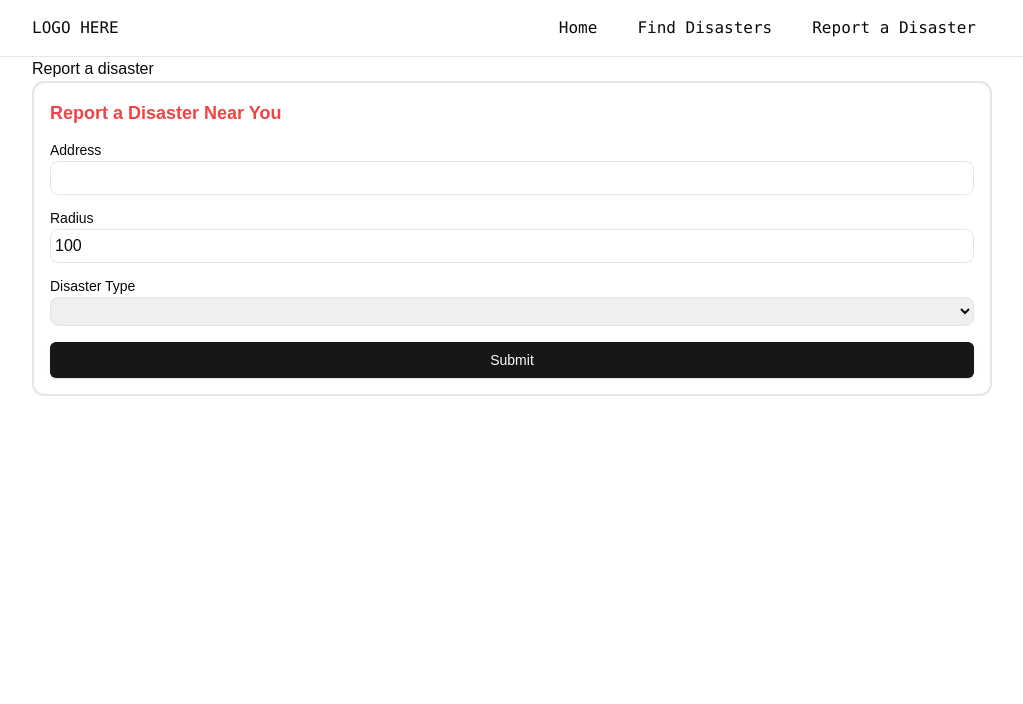
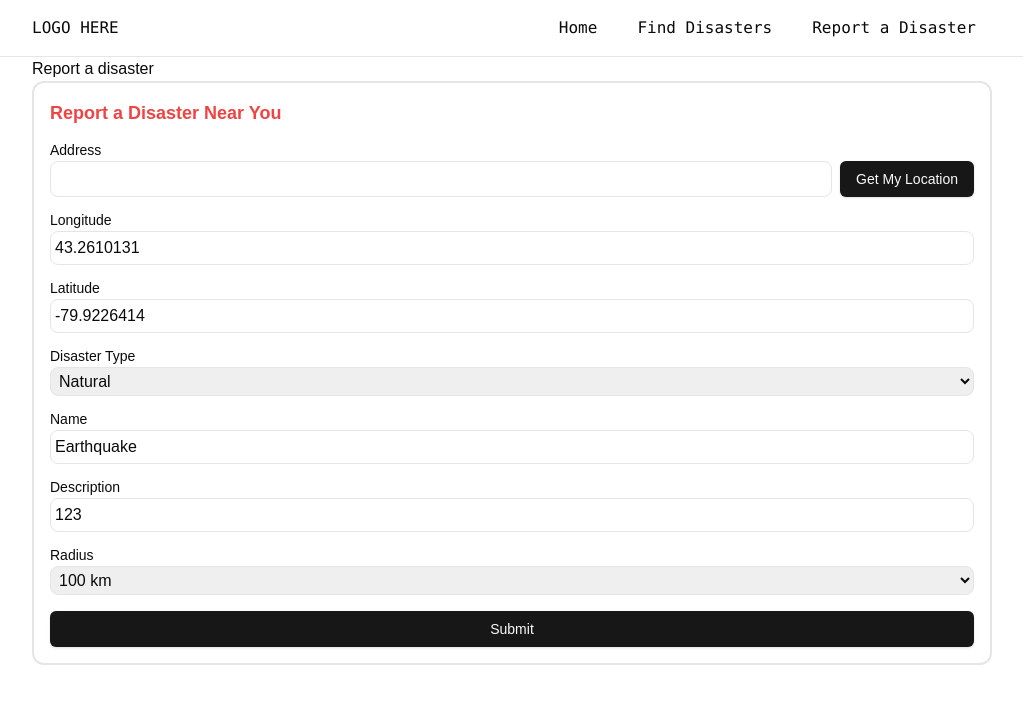
Before and after one commit to JeremyTubongbanua/OEC_2025, a Next.js app in the folder frontend/: page /report in a window 1280 px wide. Shown: the top 704 px of the page, without its empty margins (128-1151 px from the left). Built offline with nearby package versions, Linux system fonts and the light colour scheme.

Commit message:
feat: working reportdisaster

```diff
--- a/frontend/src/components/forms/ReportDisaster.tsx
+++ b/frontend/src/components/forms/ReportDisaster.tsx
@@ -12,6 +12,10 @@ const reportDisasterSchema = z.object({
    address: z.string(),
    radius: z.string(),
    disasterType: z.string(),
+   name: z.string(),
+   description: z.string(),
+   longitude: z.string(),
+   latitude: z.string(),
 });
 
 export default function ReportDisaster() {
@@ -24,49 +28,127 @@ export default function ReportDisaster() {
       defaultValues: {
          address: '',
          radius: '100',
-         disasterType: '',
+         disasterType: 'natural',
+         name: 'Earthquake',
+         description: '123',
+         longitude: 43.2610131,
+         latitude: -79.9226414,
       },
    });
 
    function onSubmit(data: {
+      name: string;
+      description: string;
       address: string;
       radius: string;
       disasterType: string;
+      longitude: string;
+      latitude: string;
    }) {
+      const disasterType = data.disasterType;
+      const name = data.name;
+      const description = data.description;
       const address = data.address;
       const radius = data.radius;
-      const disasterType = data.disasterType;
+      const longitude = data.longitude;
+      const latitude = data.latitude;
 
-      let lat = 0;
-      let lng = 0;
 
-      const formattedAddress = address.replace(/\s+/g, '+');
-      fetchLngLat(formattedAddress).then((data) => {
-         lat = Number(data[0].lat);
-         lng = Number(data[0].lon);
-         console.log(lat, lng);
-      });
+      let get_subhubs_url = `http://40.233.92.183:3000/get_subhubs?radius_km=${radius}&longitude=${longitude}&latitude=${latitude}`;
+            console.log('get_subhubs_url:', get_subhubs_url);
+            fetch(get_subhubs_url)
+               .then(response => response.json())
+               .then(data => {
+                  // console.log('Subhubs data:', data);
+                  let subhubs = data;
 
-      type DisasterData = {
-         id: string;
-         ip: string;
-         latitude: number;
-         longitude: number;
-         name: string;
-         port: string;
-         radius_km: string;
-         disasterType: string;
-      };
+                  // for each subhub, make a /disasters call
+                  for (let i = 0; i < subhubs.length; i++) {
+                     let subhub = subhubs[i];
+                     let add_new_disaster_url = `http://${subhub.ip}:${subhub.port}/add_new_disaster`;
+                     let payload = {
+                        'disaster_type': disasterType,
+                        'name': name,
+                        'description': description,
+                        'longitude': longitude,
+                        'latitude': latitude,
+                        'radius_km': radius,
+                     };
 
-      let disasterData: DisasterData[] = [];
-      fetch(
-         `http://40.233.92.183:3000/report_disaster?radius_km=${radius}&longitude=${lng}&latitude=${lat}&disasterType=${disasterType}`
-      ).then((response) => {
-         response.json().then((data) => {
-            disasterData = data;
-            console.log('disasterData', disasterData);
-         });
-      });
+                     // put request
+                     fetch(add_new_disaster_url, {
+                        method: 'POST',
+                        headers: {
+                           'Content-Type': 'application/json',
+                        },
+                        body: JSON.stringify(payload),
+                     })
+                        .then(response => response.json())
+                        .then(data => {
+                           console.log('Disaster data:', data);
+                        })
+                        .catch(error => {
+                           console.error('Error adding disaster:', error);
+                        });
+                  }
+
+                  console.log('Subhubs:', subhubs);
+               })
+               .catch(error => {
+                  console.error('Error fetching subhubs:', error);
+               });
+
+      // const formattedAddress = address.replace(/\s+/g, '+');
+      // fetchLngLat(formattedAddress).then((data) => {
+      //    console.log(data)
+      //     try {
+      //       lat = Number(data[0].lat);
+      //       lng = Number(data[0].lon);
+      //       if (lat === 0 && lng === 0) {
+      //          throw new Error('Error fetching latitude and longitude');
+      //       }
+      //       console.log(lat, lng);
+
+
+      //       // now look at each sub hub and make /disasters calls to each
+      //     } catch (error) {
+      //       // console.error(error.message);
+      //       alert("Error fetching longitude and latitude from Address.. Are you sure the address is entered correctly?");
+      //       return;
+      //     }
+      // });
+
+      // type DisasterData = {
+      //    id: string;
+      //    ip: string;
+      //    latitude: number;
+      //    longitude: number;
+      //    name: string;
+      //    port: string;
+      //    radius_km: string;
+      //    disasterType: string;
+      // };
+
+      // let disasterData: DisasterData[] = [];
+      // fetch('http://40.233.92.183:3000/add_new_disaster', {
+      //    method: 'POST',
+      //    headers: {
+      //    'Content-Type': 'application/json',
+      //    },
+      //    body: JSON.stringify({
+      //       radius_km: radius,
+      //       longitude: lng,
+      //       latitude: lat,
+      //       disasterType: disasterType,
+      //       name: name,
+      //       description: description,
+      //    }),
+      // }).then((response) => {
+      //    response.json().then((data) => {
+      //    disasterData = data;
+      //    console.log('disasterData', disasterData);
+      //    });
+      // });
    }
 
    return (
@@ -80,22 +162,56 @@ export default function ReportDisaster() {
          >
             <div className="flex flex-col gap-1">
                <Label htmlFor="address">Address</Label>
+               <div className="flex gap-2">
+                 <input
+                   {...register('address')}
+                   type="text"
+                   name="address"
+                   className="border p-1 rounded-lg flex-grow"
+                 />
+                 <Button
+                   type="button"
+                   onClick={() => {
+                     if (navigator.geolocation) {
+                        navigator.geolocation.getCurrentPosition(
+                           (position) => {
+                              const { latitude, longitude } = position.coords;
+                              console.log('Latitude:', latitude, 'Longitude:', longitude);
+                           },
+                           (error) => {
+                              console.error('Error getting location:', error);
+                           }
+                        );
+                     } else {
+                        console.error('Geolocation is not supported by this browser.');
+                     }
+                   }}
+                 >
+                   Get My Location
+                 </Button>
+               </div>
+            </div>
+
+            <div className="flex flex-col gap-1">
+               <Label htmlFor="longitude">Longitude</Label>
                <input
-                  {...register('address')}
+                  {...register('longitude')}
                   type="text"
-                  name="address"
+                  name="longitude"
                   className="border p-1 rounded-lg"
                />
             </div>
+
             <div className="flex flex-col gap-1">
-               <Label htmlFor="radius">Radius</Label>
+               <Label htmlFor="latitude">Latitude</Label>
                <input
-                  {...register('radius')}
+                  {...register('latitude')}
                   type="text"
-                  name="radius"
+                  name="latitude"
                   className="border p-1 rounded-lg"
                />
             </div>
+
             <div className="flex flex-col gap-1">
                <Label htmlFor="disasterType">Disaster Type</Label>
                <select
@@ -109,7 +225,46 @@ export default function ReportDisaster() {
                </select>
             </div>
 
+            <div className="flex flex-col gap-1">
+               <Label htmlFor="name">Name</Label>
+               <input
+                  {...register('name')}
+                  type="text"
+                  name="name"
+                  className="border p-1 rounded-lg"
+               />
+            </div>
+
+            <div className="flex flex-col gap-1">
+               <Label htmlFor="name">Description</Label>
+               <input
+                  {...register('description')}
+                  type="text"
+                  name="description"
+                  className="border p-1 rounded-lg"
+               />
+            </div>
+
+            <div className="flex flex-col gap-1">
+               <Label htmlFor="radius">Radius</Label>
+               <select
+                 {...register('radius')}
+                 name="radius"
+                 className="border p-1 rounded-lg"
+               >
+                 <option value="1">1 km</option>
+                 <option value="5">5 km</option>
+                 <option value="10">10 km</option>
+                 <option value="50">50 km</option>
+                 <option value="100">100 km</option>
+                 <option value="1000">100000 km</option>
+               </select>
+            </div>
+
             <Button type="submit">Submit</Button>
+
+         {errors.address && <span className="text-red-500">Address is required</span>}
+         {errors.disasterType && <span className="text-red-500">Disaster type is required</span>}
          </form>
       </div>
    );
```
